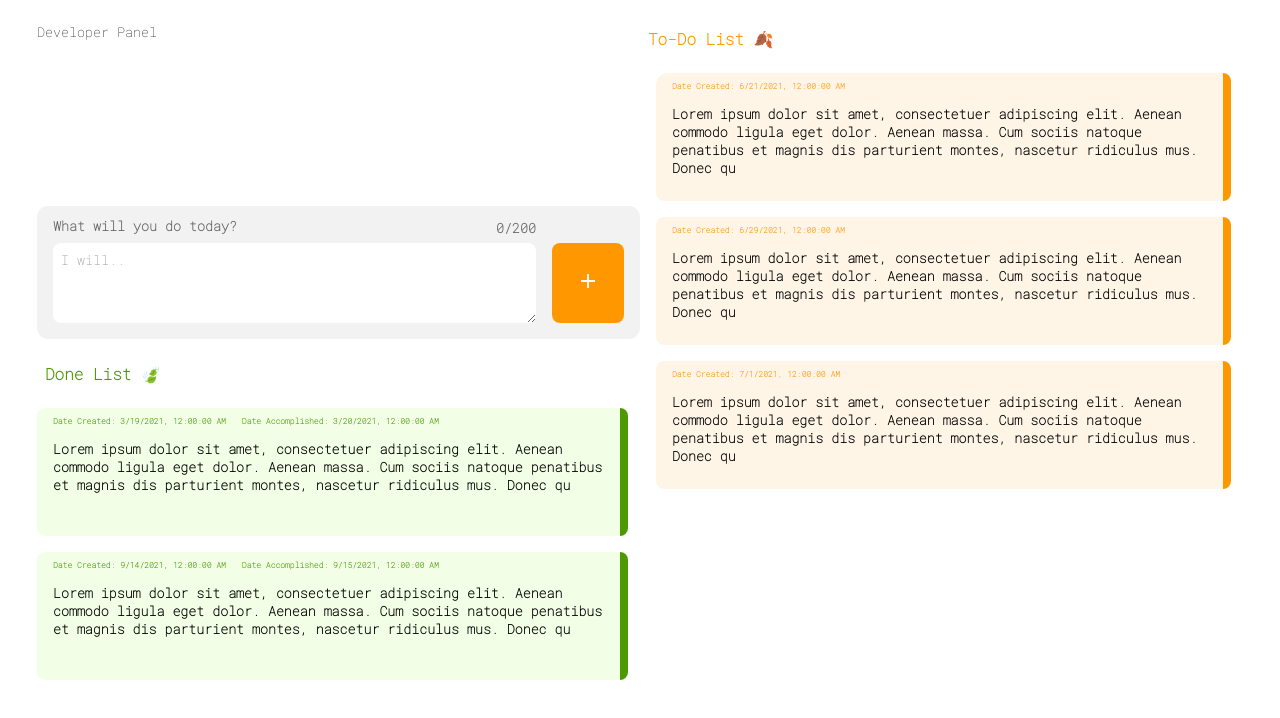
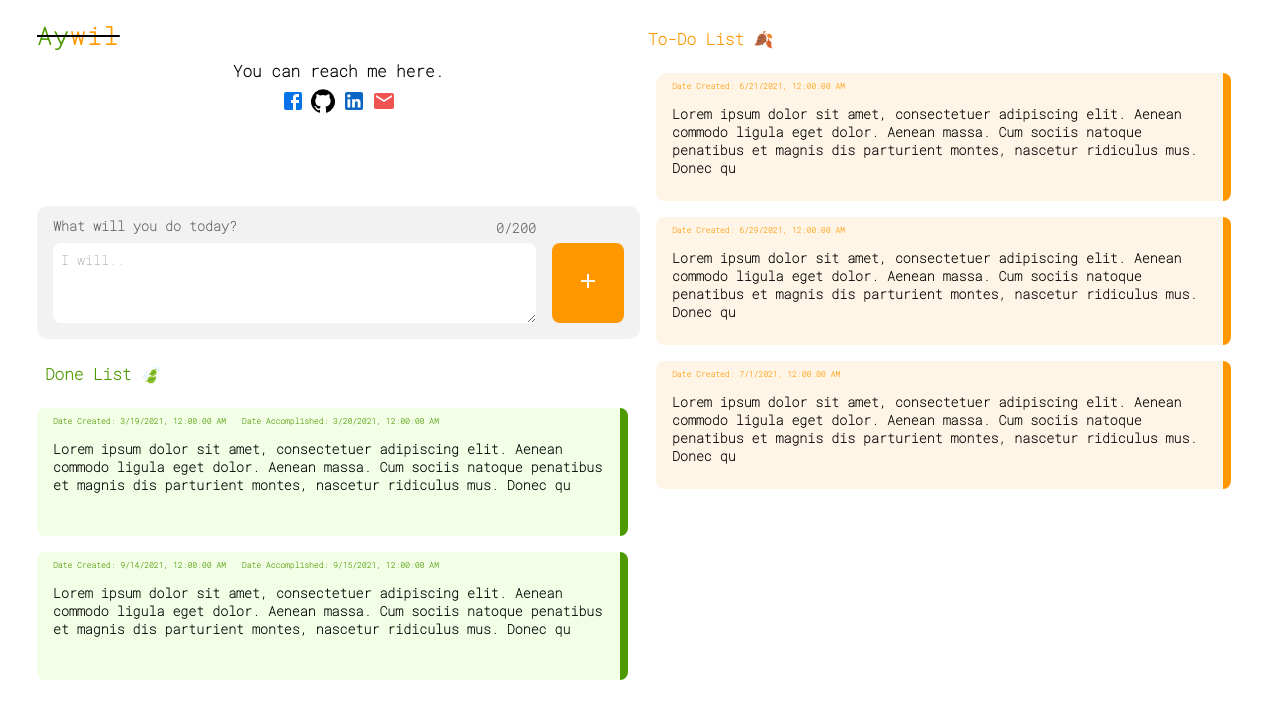
Before and after one commit to markdavepanado/aywil, a React (Create React App) app: page / in a window 1280 px wide. Shown: the top 718 px of the page. Built offline with nearby package versions, Linux system fonts and the light colour scheme.

Commit message:
✨ logo and social links ui

```diff
--- a/src/components/Developer.js
+++ b/src/components/Developer.js
@@ -1,13 +1,54 @@
 import React from "react";
+
+import FacebookIcon from "@material-ui/icons/Facebook";
+import GitHubIcon from "@material-ui/icons/GitHub";
+import LinkedInIcon from "@material-ui/icons/LinkedIn";
+import EmailIcon from "@material-ui/icons/Email";
 
 import "../styles/Developer.css";
 
 const Developer = () => {
   return (
     <div className='developer'>
-      <small>Developer Panel</small>
+      <h1 className='developer__logo'>
+        <span className='developer__logo--green'>Ay</span>
+        <span className='developer__logo--orange'>wil</span>
+      </h1>
+      <div className='developer__social-container'>
+        <h2 className='developer__h2'>You can reach me here.</h2>
+        <div className='developer__social-links'>
+          <a href='https://www.facebook.com/dabeeeeeee7' target='_blank'>
+            <FacebookIcon
+              className='developer__icon'
+              style={{ color: "#0572E7" }}
+            />
+          </a>
+          <a href='https://github.com/markdavepanado' target='_blank'>
+            <GitHubIcon
+              className='developer__icon'
+              style={{ color: "#000000" }}
+            />
+          </a>
+          <a
+            href='https://www.linkedin.com/in/mark-dave-panado-0040b2180/'
+            target='_blank'
+          >
+            <LinkedInIcon
+              className='developer__icon'
+              style={{ color: "#0A66C2" }}
+            />
+          </a>
+          <a href='mailto:markdavepanado@gmail.com'>
+            <EmailIcon
+              className='developer__icon'
+              style={{ color: "#ef5350" }}
+            />
+          </a>
+        </div>
+      </div>
     </div>
   );
 };
 
 export default Developer;
+// () , < ! @ # $ % ^ & * 0 1 2 3 4 5 6 7 8 9
--- a/src/styles/Developer.css
+++ b/src/styles/Developer.css
@@ -1,9 +1,57 @@
 .developer {
   flex: 1;
+  display: flex;
+  flex-direction: column;
+}
+
+.developer__logo {
+  font-size: 1.5em;
+  letter-spacing: 0.09em;
+  font-weight: bolder;
+  text-decoration: line-through;
+}
+
+.developer__logo--green {
+  color: var(--done-primary-color);
+}
+.developer__logo--orange {
+  color: var(--todo-primary-color);
+}
+
+.developer__social-container {
+  display: flex;
+  flex-direction: column;
+  justify-content: center;
+  align-items: center;
+}
+
+.developer__h2 {
+  font-size: 1em;
+  padding: 0.5rem;
+}
+
+.developer__icon {
+  margin: 0 0.2rem;
+}
+
+.developer__icon:hover {
+  transform: scale(1.5);
+  transition: 0.5s;
 }
 
 @media only screen and (max-width: 720px) {
   .developer {
     flex: none;
+    flex-direction: row;
+    justify-content: space-between;
+  }
+
+  .developer__h2 {
+    display: none;
+  }
+
+  .developer__icon:hover {
+    transform: none;
   }
 }
+/* () , < ! @ # $ % ^ & * 0 1 2 3 4 5 6 7 8 9 */
```
